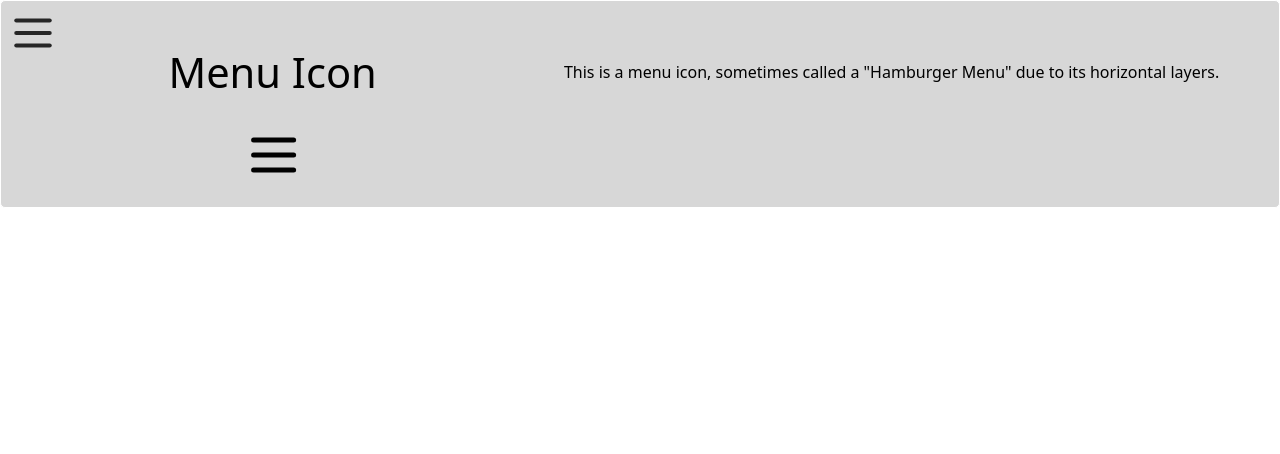
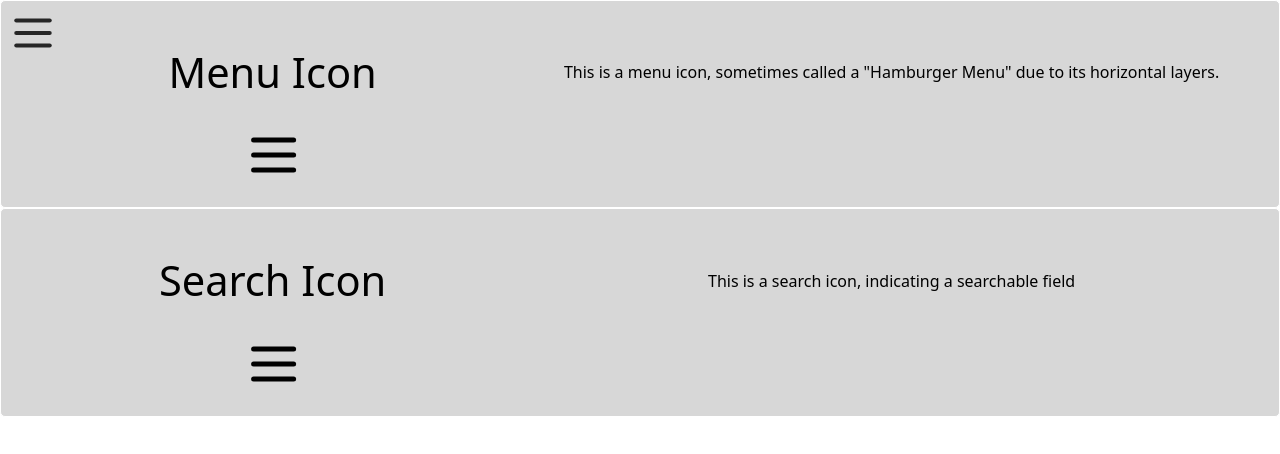
Before and after one commit to j-cleme/capstone_teaching-tech-lit, a Vue app: page / in a window 1280 px wide. Shown: the top 454 px of the page. Built offline with nearby package versions, Linux system fonts and the light colour scheme.

Commit message:
fixed component syntax
removed bad <template>

```diff
--- a/src/App.vue
+++ b/src/App.vue
@@ -1,6 +1,6 @@
 <script setup>
 import TeachingContainer from "./components/TeachingContainer.vue";
-import { Menu } from "lucide-vue-next";
+import { Menu, Search } from "lucide-vue-next";
 import Nav from "./components/Nav.vue";
 </script>
 
@@ -9,14 +9,14 @@ export default {
   data() {
     return {
       sections: [
-        { id: 1, title: 'Menu Icon', textContent: 'This is a menu icon, sometimes called a "Hamburger Menu" due to its horizontal layers.' },
-        { id: 2, title: 'Search Icon', textContent: '' },
-        { id: 3, title: 'Embedded Links', textContent: '' }
+        { id: 1, title: "Menu Icon", textContent: "This is a menu icon, sometimes called a \"Hamburger Menu\" due to its horizontal layers." },
+        { id: 2, title: "Search Icon", textContent: "This is a search icon, indicating a searchable field" },
+        { id: 3, title: "Embedded Links", textContent: "" }
       ]
-    }
+    };
   },
-  methods: {
-  }
+  methods: {},
+  components: { Nav, TeachingContainer }
 }
 
 </script>
@@ -25,9 +25,10 @@ export default {
   <Nav />
   <main class="flex flex-col justify-center">
     <TeachingContainer :title="sections[0].title" :text-content="sections[0].textContent">
-      <template>
-        <Menu />
-      </template>
+      <Menu />
+    </TeachingContainer>
+    <TeachingContainer :title="sections[1].title" :text-content="sections[1].textContent">
+      <Search />
     </TeachingContainer>
   </main>
 </template>
```
